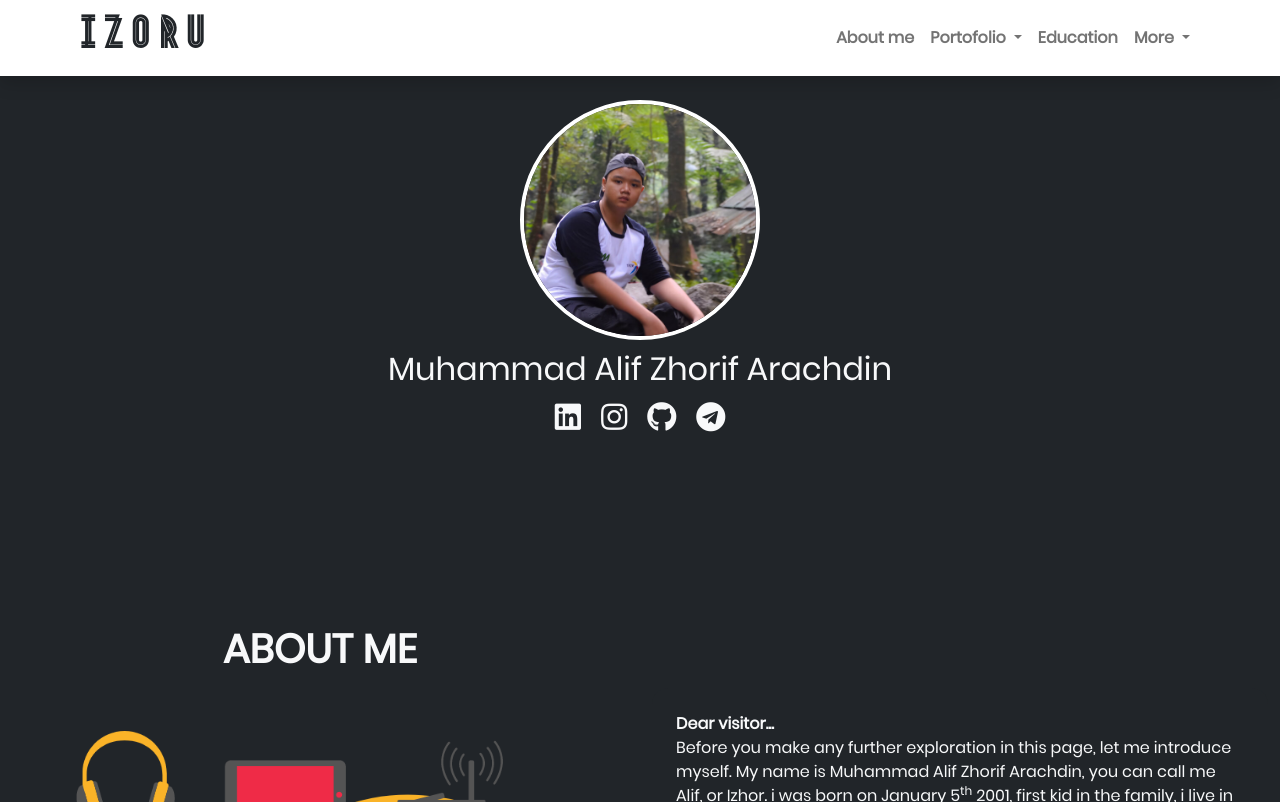
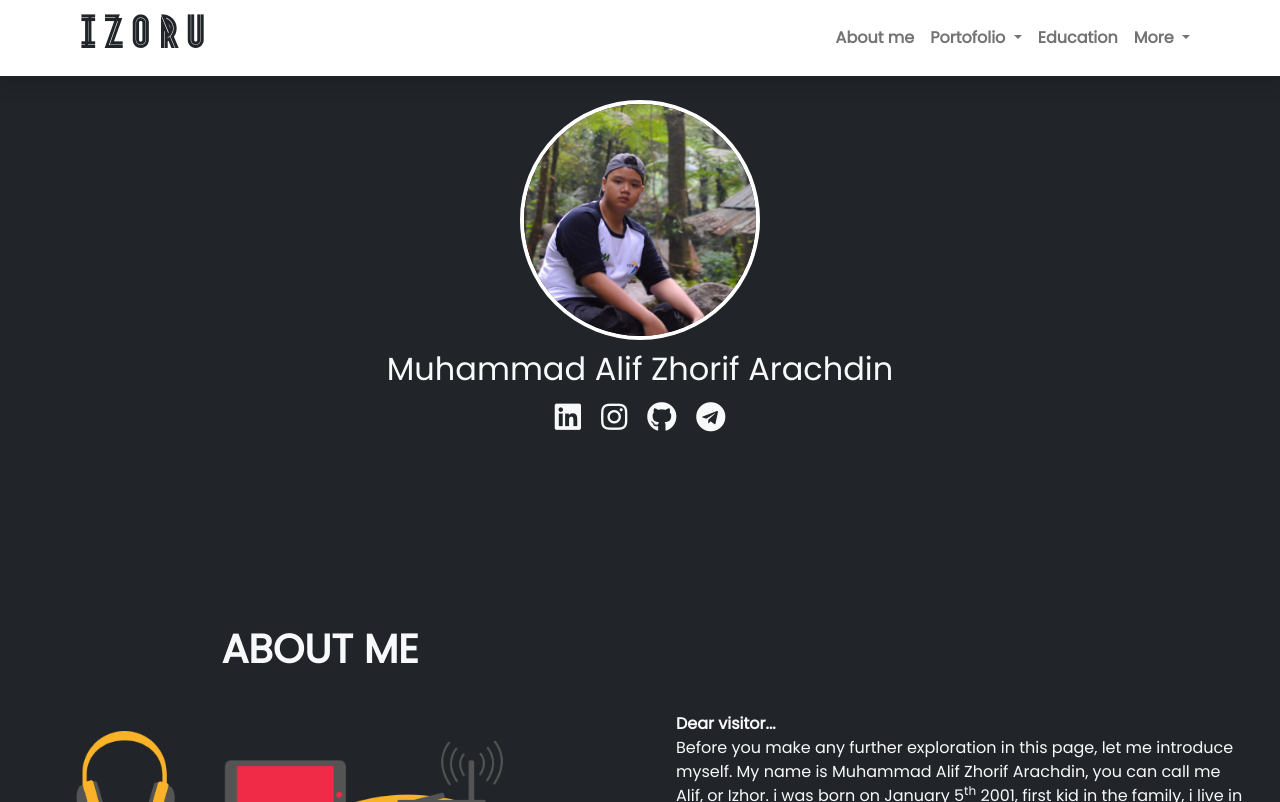
Before and after one commit to izhor/izhor, a plain HTML site: page index.html in a window 1280 px wide. Shown: the top 802 px of the page. Drawn offline with nearby package versions, Linux system fonts and the light colour scheme.

Commit message:
font optimization

```diff
--- a/assets/css/deocrator.css
+++ b/assets/css/deocrator.css
@@ -1,12 +1,12 @@
 
-@font-face {
-    font-family: 'poppins';
-    src: url('../font/Poppins-Regular.ttf');
-}
+
+
+@import url('https://fonts.googleapis.com/css2?family=Poppins&display=swap');
+
 
 
 *{
-    font-family: 'poppins';
+    font-family: 'Poppins', sans-serif;
 }
 
 @font-face {
@@ -17,12 +17,10 @@
     font-family: 'Metropolis';
 }
 
-@font-face {
-    font-family: 'Panton';
-    src: url('../font/Panton-LightCaps.otf');
+
+.font-poppins{
+    font-family: 'Poppins';
 }
-
-
 .font-panton{
     font-family: 'Panton';
 }
@@ -33,9 +31,7 @@ img{
 }
 
 
-.font-poppins{
-    font-family: 'poppins';
-}
+
 
 
 body{
```
